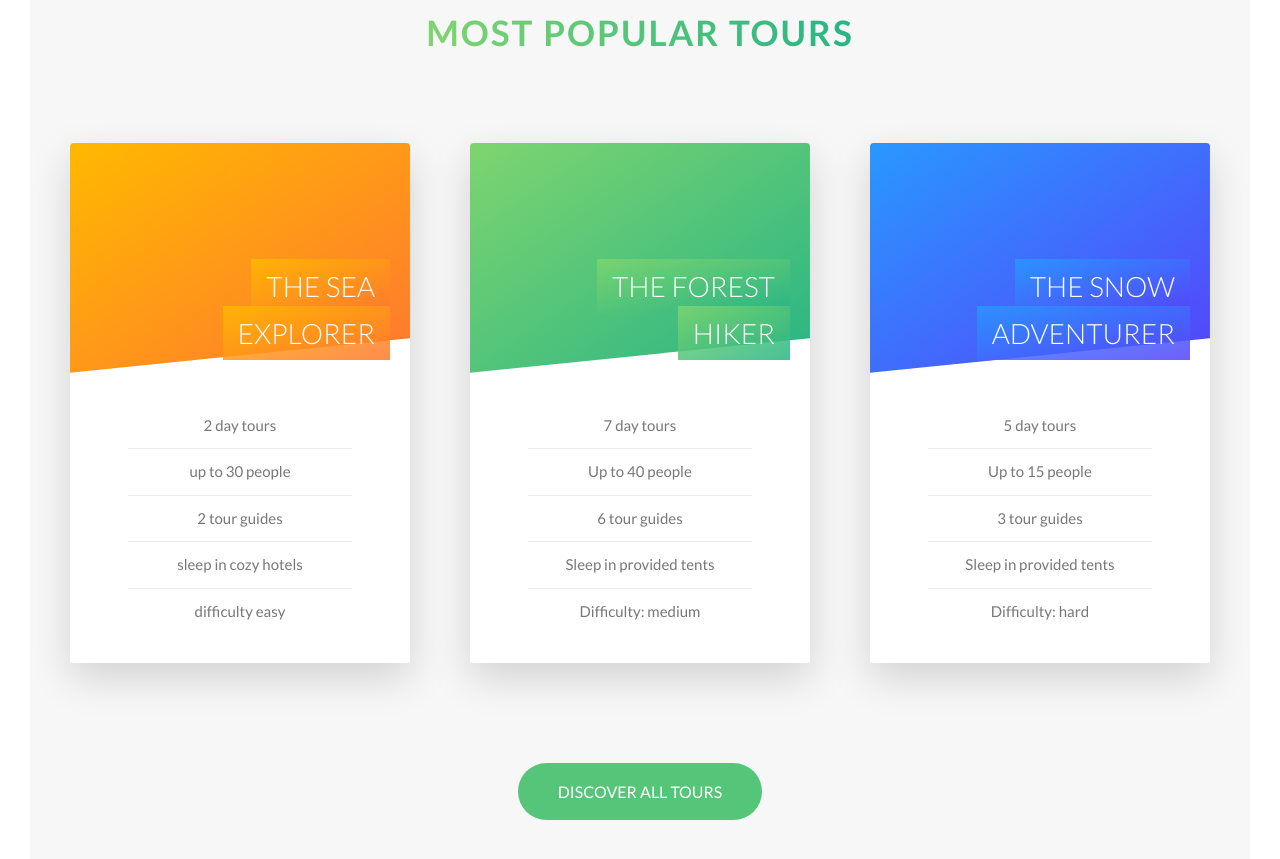
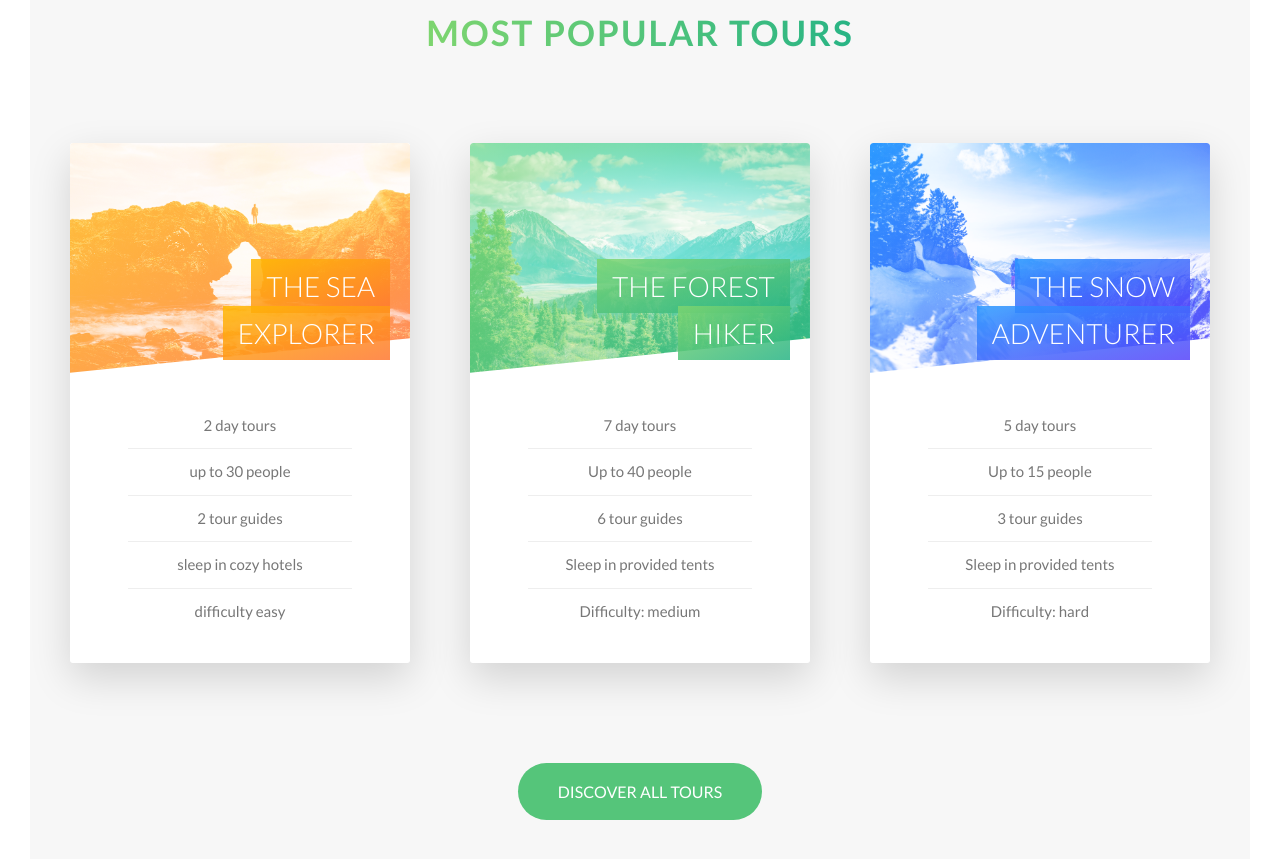
Before and after one commit to MuhammadQasim-qs/natours, a website: page index.html in a window 1280 px wide. Shown: the part 2272-3131 px from the top of the page. Drawn offline with Linux system fonts and the light colour scheme; the site is published under a folder, as on GitHub Pages, so addresses that start at the root find nothing.

Commit message:
fixed images

```diff
--- a/sass/components/_card.scss
+++ b/sass/components/_card.scss
@@ -73,7 +73,7 @@
           $color-secondary-light,
           $color-secondary-dark
         ),
-        url(/img/nat-5.jpg);
+        url(../img/nat-5.jpg);
     }
 
     &--2 {
@@ -82,7 +82,7 @@
           $color-primary-light,
           $color-primary-dark
         ),
-        url(/img/nat-6.jpg);
+        url(../img/nat-6.jpg);
     }
 
     &--3 {
@@ -91,7 +91,7 @@
           $color-tertiary-light,
           $color-tertiary-dark
         ),
-        url(/img/nat-7.jpg);
+        url(../img/nat-7.jpg);
     }
   }
 
```
Also changed, not shown: css/style.css.
